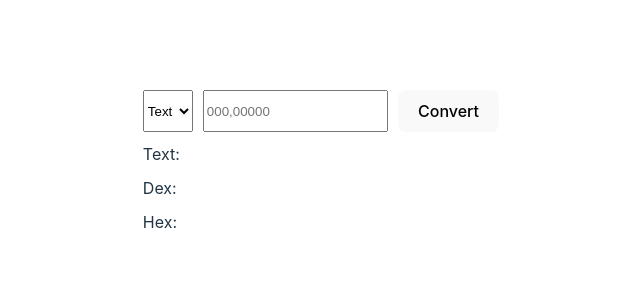
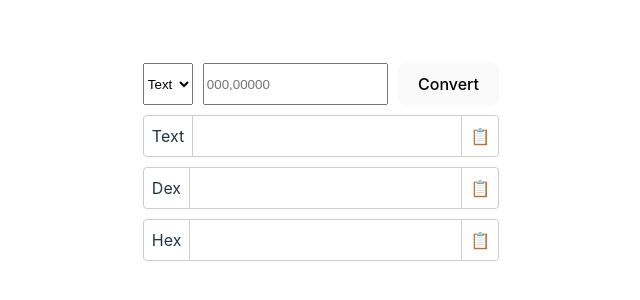
Before and after one commit to DedRobin/rfid-converter, a React (Vite) app: page / in a window 1280 px wide. Shown: the part 238-538 px from the top of the page, without its empty margins (319-959 px from the left). Built offline with nearby package versions, Linux system fonts and the light colour scheme.

Commit message:
refactor: improve copy functionality UI with better visual feedback

```diff
--- a/src/components/Converter/Output/index.tsx
+++ b/src/components/Converter/Output/index.tsx
@@ -1,14 +1,60 @@
-import { memo } from 'react';
+import { memo, useState } from 'react';
 import { ConverterOutputProps } from '../../../types/Converter';
 import './style.css';
 
 const ConverterOutput = memo(({ text, dex, hex }: ConverterOutputProps) => {
   const className = 'converter-output';
+
+  const [copied, setCopied] = useState({ text: false, dex: false, hex: false });
+
+  const handleCopy = async (value: string, type: 'text' | 'dex' | 'hex') => {
+    try {
+      await navigator.clipboard.writeText(value);
+      setCopied((prev) => ({ ...prev, [type]: true }));
+      setTimeout(() => setCopied((prev) => ({ ...prev, [type]: false })), 2000);
+    } catch (err) {
+      console.error('Failed to copy text: ', err);
+    }
+  };
+
   return (
     <div className={className}>
-      <div className={`${className}__text`}>Text: {text}</div>
-      <div className={`${className}__dex`}>Dex: {dex}</div>
-      <div className={`${className}__hex`}>Hex: {hex}</div>
+      <div className={`${className}__text`}>
+        <div className={`${className}__text-label`}>Text</div>
+        <div className={`${className}__text-value`}>{text}</div>
+        <div
+          className={`${className}__text-copied`}
+          onClick={() => handleCopy(text, 'text')}
+        >
+          {copied.text ? '✅' : '📋'}
+        </div>
+      </div>
+      <div
+        className={`${className}__dex`}
+        onClick={() => handleCopy(dex, 'dex')}
+      >
+        <div className={`${className}__dex-label`}>Dex</div>
+        <div className={`${className}__dex-value`}>{dex}</div>
+        <div
+          className={`${className}__dex-copied`}
+          onClick={() => handleCopy(dex, 'dex')}
+        >
+          {copied.dex ? '✅' : '📋'}
+        </div>
+      </div>
+      <div
+        className={`${className}__hex`}
+        onClick={() => handleCopy(hex, 'hex')}
+      >
+        <div className={`${className}__hex-label`}>Hex</div>
+        <div className={`${className}__hex-value`}>{hex}</div>
+        <div
+          className={`${className}__hex-copied`}
+          onClick={() => handleCopy(hex, 'hex')}
+        >
+          {copied.hex ? '✅' : '📋'}
+        </div>
+      </div>
     </div>
   );
 });
--- a/src/components/Converter/Output/style.css
+++ b/src/components/Converter/Output/style.css
@@ -1,7 +1,44 @@
 .converter-output {
   display: flex;
   flex-direction: column;
-  justify-content: center;
-  align-items: start;
   gap: 10px;
 }
+
+.converter-output__text,
+.converter-output__dex,
+.converter-output__hex {
+  display: flex;
+  align-items: center;
+  gap: 10px;
+  border: 1px solid #ccc;
+  border-radius: 4px;
+
+  .converter-output__text-label,
+  .converter-output__dex-label,
+  .converter-output__hex-label {
+    border-right: 1px solid #ccc;
+    padding: 8px;
+  }
+
+  .converter-output__text-value,
+  .converter-output__dex-value,
+  .converter-output__hex-value {
+    flex-grow: 1;
+  }
+
+  .converter-output__text-copied,
+  .converter-output__dex-copied,
+  .converter-output__hex-copied {
+    border-left: 1px solid #ccc;
+    padding: 8px;
+  }
+}
+
+.converter-output__text-copied:hover,
+.converter-output__dex-copied:hover,
+.converter-output__hex-copied:hover {
+  transition: background-color 0.2s;
+  cursor: pointer;
+  background-color: #f5f5f5;
+  color: black;
+}
```
